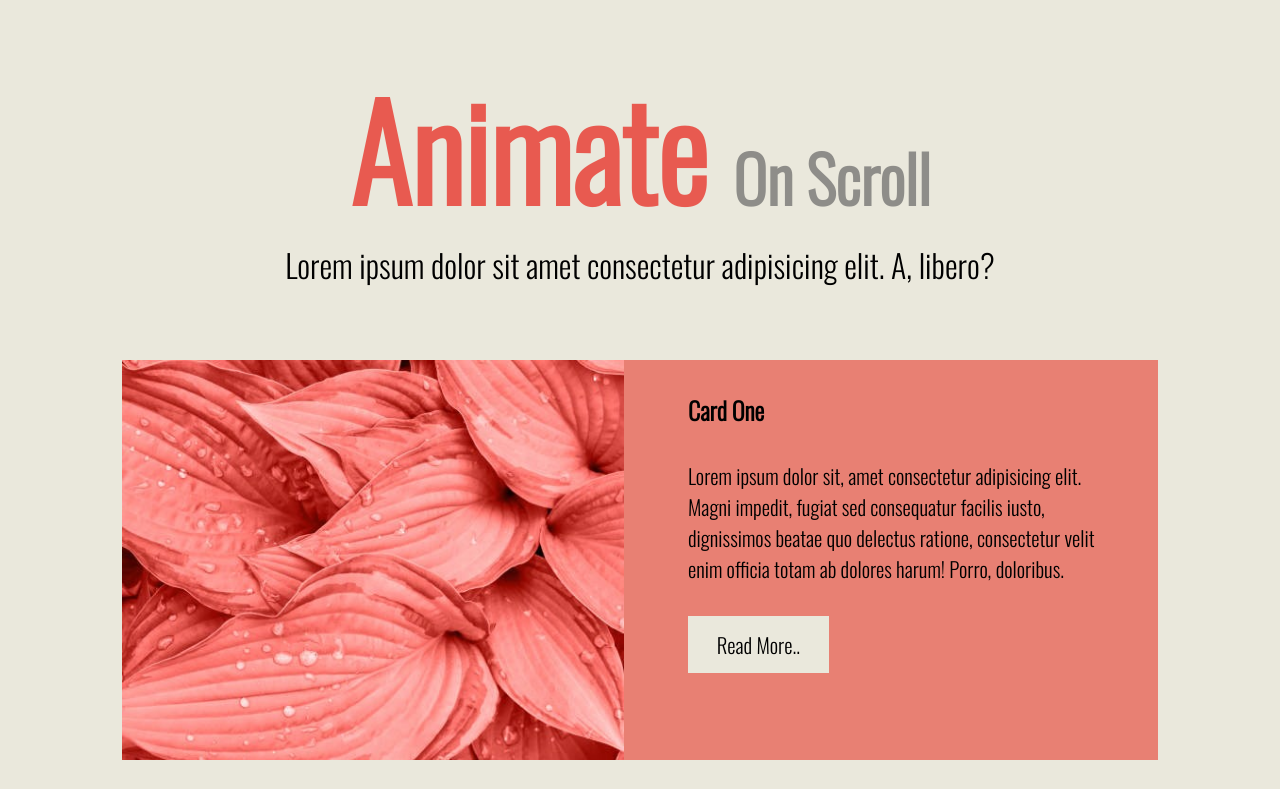
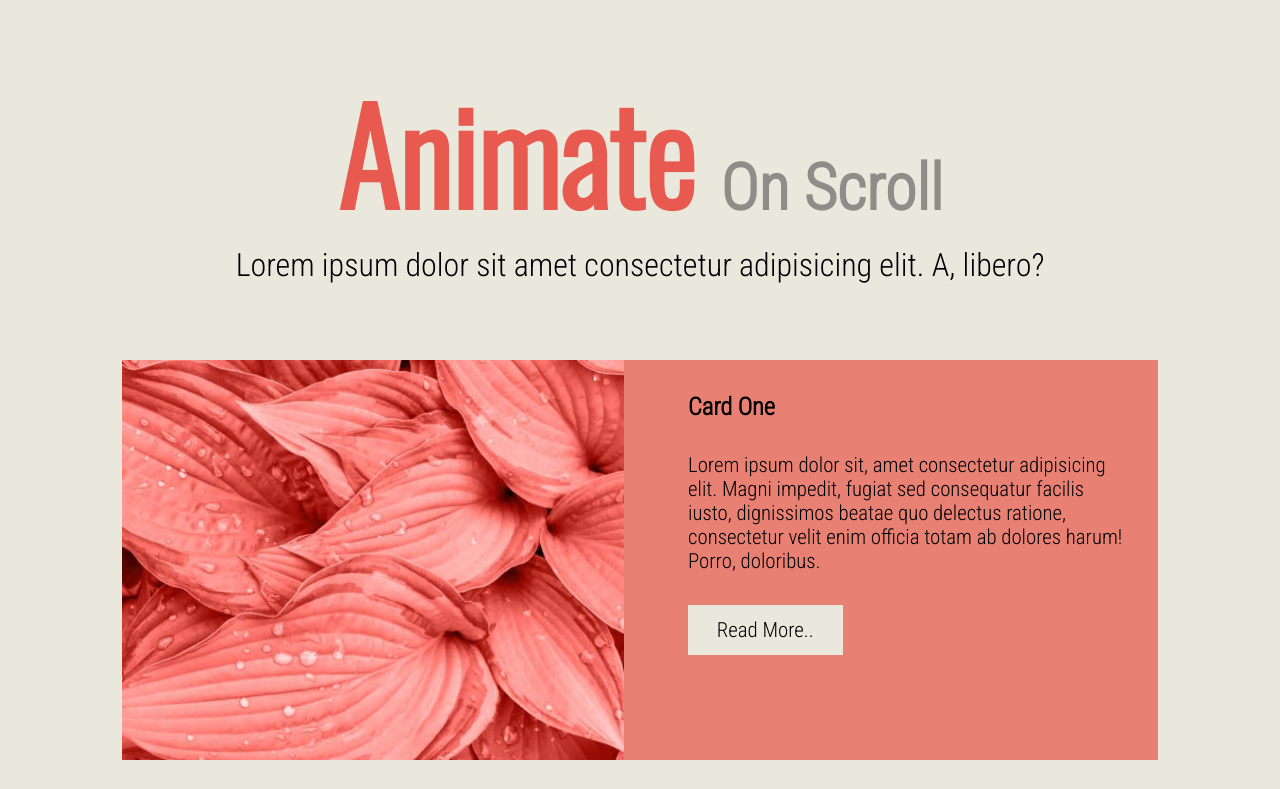
Before and after one commit to zmhp/AOS, a plain HTML site: page index.html in a window 1280 px wide. Shown: the top 789 px of the page. Drawn offline with nearby package versions, Linux system fonts and the light colour scheme.

Commit message:
Added new font to card texts

```diff
--- a/index.html
+++ b/index.html
@@ -7,6 +7,7 @@
     <!-- fonts -->
     <link rel="preconnect" href="https://fonts.gstatic.com">
     <link href="https://fonts.googleapis.com/css2?family=Oswald:wght@300&display=swap" rel="stylesheet">
+    <link href="https://fonts.googleapis.com/css2?family=Roboto+Condensed:wght@300&display=swap" rel="stylesheet">
 
     <!-- custom styles -->
     <link rel="stylesheet" href="style.css">
--- a/style.css
+++ b/style.css
@@ -6,7 +6,7 @@
 }
 
 body {
-    font-family: 'Oswald', sans-serif ;
+    font-family: 'Roboto Condensed','Oswald', sans-serif ;
     font-size: 1.3rem ; /* 1rem = 16px */
     background-color: #EAE8DC;
 }
@@ -37,6 +37,7 @@ a {
 }
 
 .main-header h1 span {
+    font-family: 'Oswald', sans-serif ;
     font-size: 8rem;
     color : #E85A50;
 }
```
